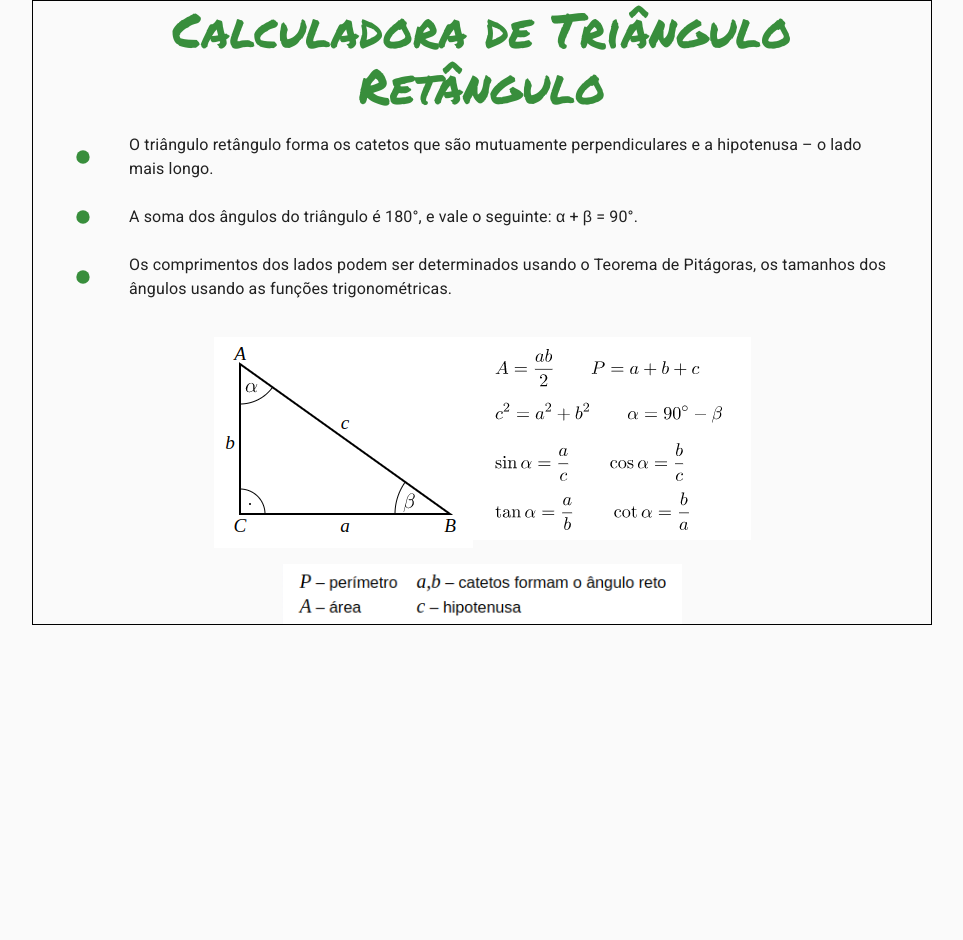
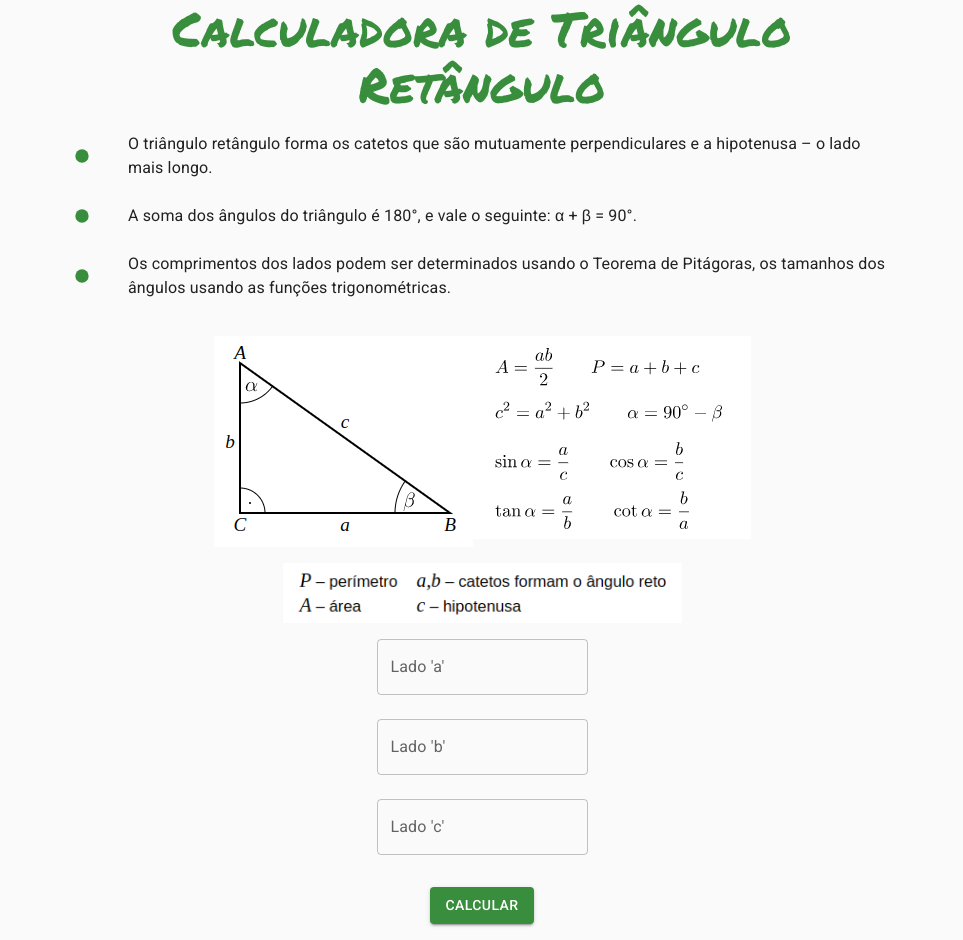
Before and after one commit to renaatosalgado/calculadora-triangulo-retangulo-front, a React (Create React App) app: page / in a window 1280 px wide. Shown: the whole page, without its empty margins (158-1121 px from the left). Before the commit the page ends 800 px from the top, so only its background shows below. Built offline with nearby package versions, Linux system fonts and the light colour scheme.

Commit message:
feat: create controlled input fields

```diff
--- /dev/null
+++ b/src/components/Card.js
@@ -0,0 +1,12 @@
+import React from "react";
+import { CardMedia } from "@mui/material";
+
+export default function Card({ imageLink, width }) {
+  return (
+    <CardMedia
+      component="img"
+      image={imageLink}
+      sx={{ maxWidth: `${width}px` }}
+    />
+  );
+}
--- a/src/pages/Home.js
+++ b/src/pages/Home.js
@@ -1,19 +1,20 @@
 import {
-  CardMedia,
+  Button,
   Container,
   Grid,
   List,
   ListItem,
   ListItemIcon,
   ListItemText,
-  Stack,
+  TextField,
   Typography,
 } from "@mui/material";
 import FiberManualRecordIcon from "@mui/icons-material/FiberManualRecord";
-import React from "react";
+import React, { useState } from "react";
 import triangle from "../assets/images/right-tri.png";
 import formulas from "../assets/images/formulas.png";
 import subtitles from "../assets/images/subtitle.png";
+import Card from "../components/Card";
 
 export default function Home() {
   const bullets = [
@@ -22,9 +23,27 @@ export default function Home() {
     "Os comprimentos dos lados podem ser determinados usando o Teorema de Pitágoras, os tamanhos dos ângulos usando as funções trigonométricas.",
   ];
 
+  const [data, setData] = useState({
+    a: "",
+    b: "",
+    c: "",
+    p: "",
+    area: "",
+  });
+
+  function handleInputChange(e) {
+    setData({ ...data, [e.target.name]: e.target.value });
+    console.log(data);
+  }
+
+  function handleSubmit(e) {
+    e.preventDefault();
+    console.log(data);
+  }
+
   return (
     <>
-      <Container maxWidth="md" sx={{ border: "1px solid #000" }}>
+      <Container maxWidth="md">
         <Typography
           component="h1"
           variant="h3"
@@ -46,27 +65,71 @@ export default function Home() {
         </List>
         <Grid container direction="row" justifyContent="center" sx={{ mt: 2 }}>
           <Grid item>
-            <CardMedia
-              component="img"
-              image={triangle}
+            <Card imageLink={triangle} width={300} />
+          </Grid>
+
+          <Grid item>
+            <Card imageLink={formulas} width={300} />
+          </Grid>
+        </Grid>
+
+        <Grid container justifyContent="center" sx={{ mt: 2 }}>
+          <Card imageLink={subtitles} width={400} />
+        </Grid>
+
+        <Grid
+          container
+          justifyContent="center"
+          alignItems="center"
+          component="form"
+          onSubmit={handleSubmit}
+          direction="column"
+        >
+          <Grid item>
+            <TextField
+              margin="normal"
               sx={{ maxWidth: "300px" }}
+              label="Lado 'a'"
+              name="a"
+              type="number"
+              onChange={handleInputChange}
+              value={data.a}
             />
           </Grid>
 
-          <Grid item>
-            <CardMedia
-              component="img"
-              image={formulas}
+          <Grid>
+            <TextField
+              margin="normal"
               sx={{ maxWidth: "300px" }}
+              label="Lado 'b'"
+              name="b"
+              type="number"
+              onChange={handleInputChange}
+              value={data.b}
             />
           </Grid>
-        </Grid>
-        <Grid container justifyContent="center" sx={{ mt: 2 }}>
-          <CardMedia
-            component="img"
-            image={subtitles}
-            sx={{ maxWidth: "400px" }}
-          />
+
+          <Grid>
+            <TextField
+              margin="normal"
+              sx={{ maxWidth: "300px" }}
+              label="Lado 'c'"
+              name="c"
+              type="number"
+              onChange={handleInputChange}
+              value={data.c}
+            />
+          </Grid>
+
+          <Grid>
+            <Button
+              type="submit"
+              variant="contained"
+              sx={{ mt: 3, mb: 2 }}
+            >
+              Calcular
+            </Button>
+          </Grid>
         </Grid>
       </Container>
     </>
```
